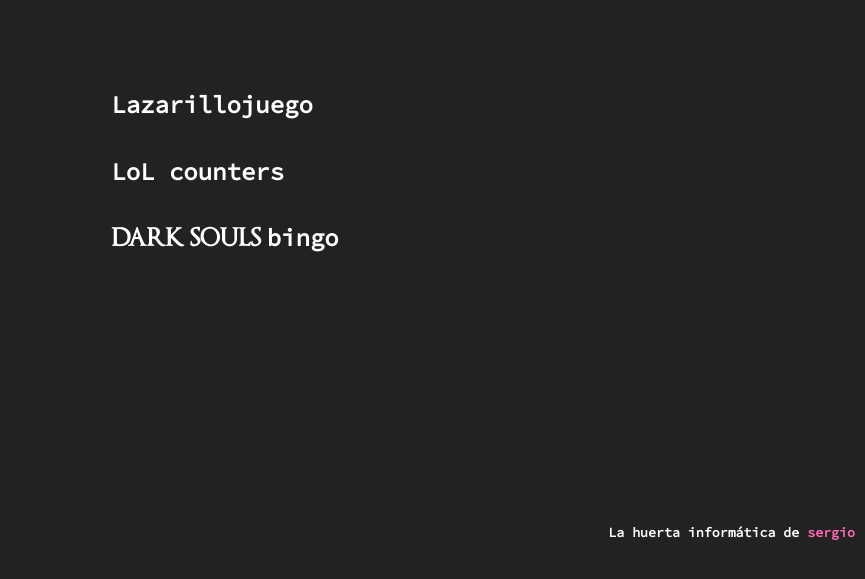
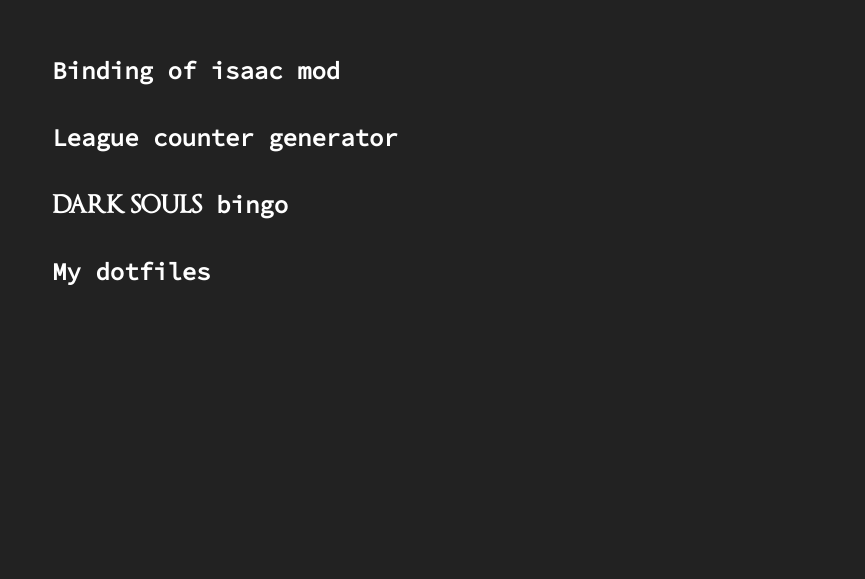
Before and after one commit to sergoncano/sergoncano.github.io, a plain HTML site: page index.html in a window 1280 px wide. Shown: the part 237-816 px from the top of the page, without its empty margins (415-1280 px from the left). Drawn offline with Linux system fonts and the light colour scheme.

Commit message:
quick fix

```diff
--- a/index.html
+++ b/index.html
@@ -7,7 +7,7 @@
     <head>
         <meta charset="utf-8">
         <meta http-equiv="X-UA-Compatible" content="IE=edge">
-        <title>La huerta informática de sergio</title>
+        <title>Projects - Sergio González</title>
         <meta name="description" content="Sergio uploads stuff">
         <meta name="viewport" content="width=device-width, initial-scale=1">
         <link rel="stylesheet" href="index.css">
@@ -15,10 +15,10 @@
     </head>
     <body>
         <main>
-            <div><h2><a href="lazarillo.html">Lazarillojuego</a></h2></div>
-            <div><h2><a href="https://lolcounters.github.io/">LoL counters</a></h2></div>
-            <div><a href="https://github.com/sergoncano/DARK-SOULS-bingo"><h2><span class="DS">DARK SOULS </span>bingo</h2></a></div>
-            <div><h5 class="disclaimer">La huerta informática de <span class="sergio">sergio</span></h5></div>
+            <div><h2><a href="https://github.com/sergoncano/lazarillo-isaac-mod">Binding of isaac mod</a></h2></div>
+            <div><h2><a href="https://lolcounters.github.io/">League counter generator</a></h2></div>
+            <div><a href="https://github.com/sergoncano/DARK-SOULS-bingo"><h2><span class="DS">DARK SOULS</span> bingo</h2></a></div>
+            <div><h2><a href="https://github.com/sergoncano/hyprdots">My dotfiles</a></h2></div>
         </main>
     </body>
 </html>
```
